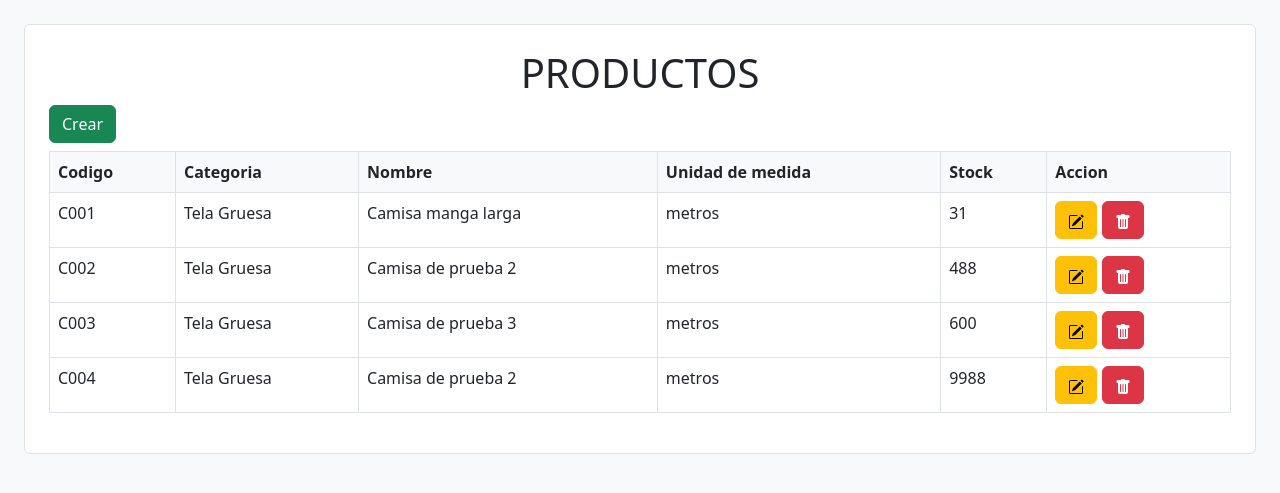
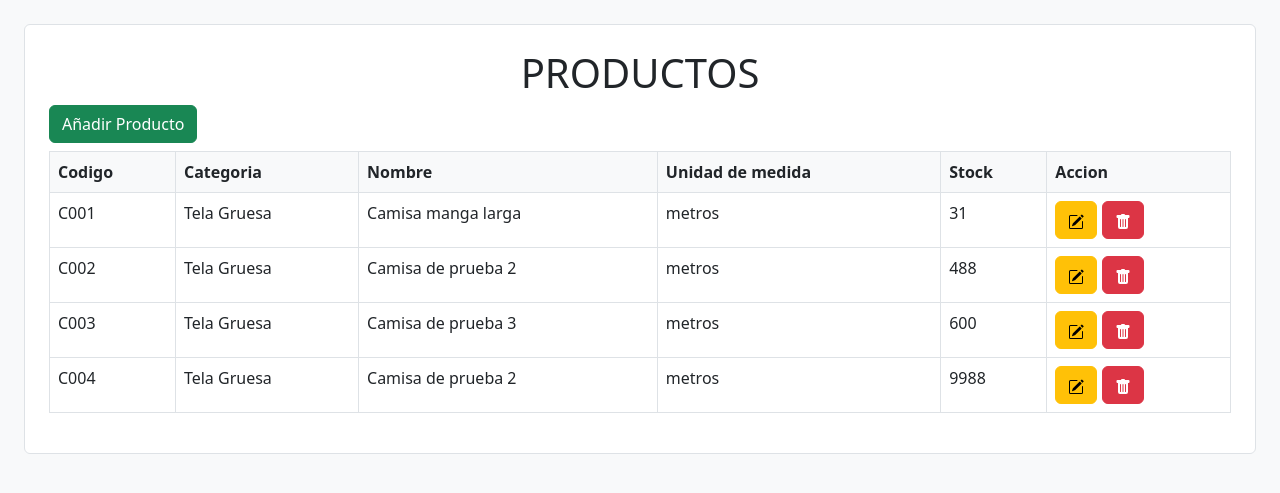
Before and after one commit to Dfespinal7/software_intentario_sena, a Django app: page /listar_producto in a window 1280 px wide. Shown: the part 56-549 px from the top of the page. Run offline with Django 5.2, Linux system fonts and the light colour scheme; data comes from the database, SQL or seed files in the repository; both versions use the stored data as it was after the commit.

Commit message:
update vistas

```diff
--- a/software_inventario/inventario/templates/inventario/producto/listar_producto.html
+++ b/software_inventario/inventario/templates/inventario/producto/listar_producto.html
@@ -7,7 +7,7 @@
         <h1>PRODUCTOS</h1>
     </div>
 
-    <a href="{% url 'form_guardar' %}" class="btn btn-success mb-2">Crear</a>
+    <a href="{% url 'form_guardar' %}" class="btn btn-success mb-2">Añadir Producto</a>
     <table class="table table-bordered">
         <thead class="bg-light">
             <tr>
--- a/software_inventario/inventario/templates/inventario/salida/listar_salidas.html
+++ b/software_inventario/inventario/templates/inventario/salida/listar_salidas.html
@@ -33,10 +33,10 @@
                 <td>{{i.cantidadSalida}}</td>
                 <td>${{i.valorUnidad|format_currency}}</td>
                 <td>
-                    <button class="btn btn-warning"><svg xmlns="http://www.w3.org/2000/svg" width="16" height="16" fill="currentColor" class="bi bi-pencil-square" viewBox="0 0 16 16">
+                    <a href="" class="btn btn-warning"><svg xmlns="http://www.w3.org/2000/svg" width="16" height="16" fill="currentColor" class="bi bi-pencil-square" viewBox="0 0 16 16">
                         <path d="M15.502 1.94a.5.5 0 0 1 0 .706L14.459 3.69l-2-2L13.502.646a.5.5 0 0 1 .707 0l1.293 1.293zm-1.75 2.456-2-2L4.939 9.21a.5.5 0 0 0-.121.196l-.805 2.414a.25.25 0 0 0 .316.316l2.414-.805a.5.5 0 0 0 .196-.12l6.813-6.814z"/>
                         <path fill-rule="evenodd" d="M1 13.5A1.5 1.5 0 0 0 2.5 15h11a1.5 1.5 0 0 0 1.5-1.5v-6a.5.5 0 0 0-1 0v6a.5.5 0 0 1-.5.5h-11a.5.5 0 0 1-.5-.5v-11a.5.5 0 0 1 .5-.5H9a.5.5 0 0 0 0-1H2.5A1.5 1.5 0 0 0 1 2.5z"/>
-                      </svg></button>
+                      </svg></a>
                     <button class="btn btn-danger"><svg xmlns="http://www.w3.org/2000/svg" width="16" height="16" fill="currentColor" class="bi bi-trash-fill" viewBox="0 0 16 16">
                         <path d="M2.5 1a1 1 0 0 0-1 1v1a1 1 0 0 0 1 1H3v9a2 2 0 0 0 2 2h6a2 2 0 0 0 2-2V4h.5a1 1 0 0 0 1-1V2a1 1 0 0 0-1-1H10a1 1 0 0 0-1-1H7a1 1 0 0 0-1 1zm3 4a.5.5 0 0 1 .5.5v7a.5.5 0 0 1-1 0v-7a.5.5 0 0 1 .5-.5M8 5a.5.5 0 0 1 .5.5v7a.5.5 0 0 1-1 0v-7A.5.5 0 0 1 8 5m3 .5v7a.5.5 0 0 1-1 0v-7a.5.5 0 0 1 1 0"/>
                       </svg></i></button>
--- a/software_inventario/inventario/views.py
+++ b/software_inventario/inventario/views.py
@@ -91,3 +91,6 @@ def listar_salida(request):
         k=Salidas.objects.all()
         context={"data":k}
         return render(request,'inventario/salida/listar_salidas.html',context)
+
+def editar_producto(request,idProfucto):
+     pass
```
Also changed, not shown: software_inventario/db.sqlite3.
